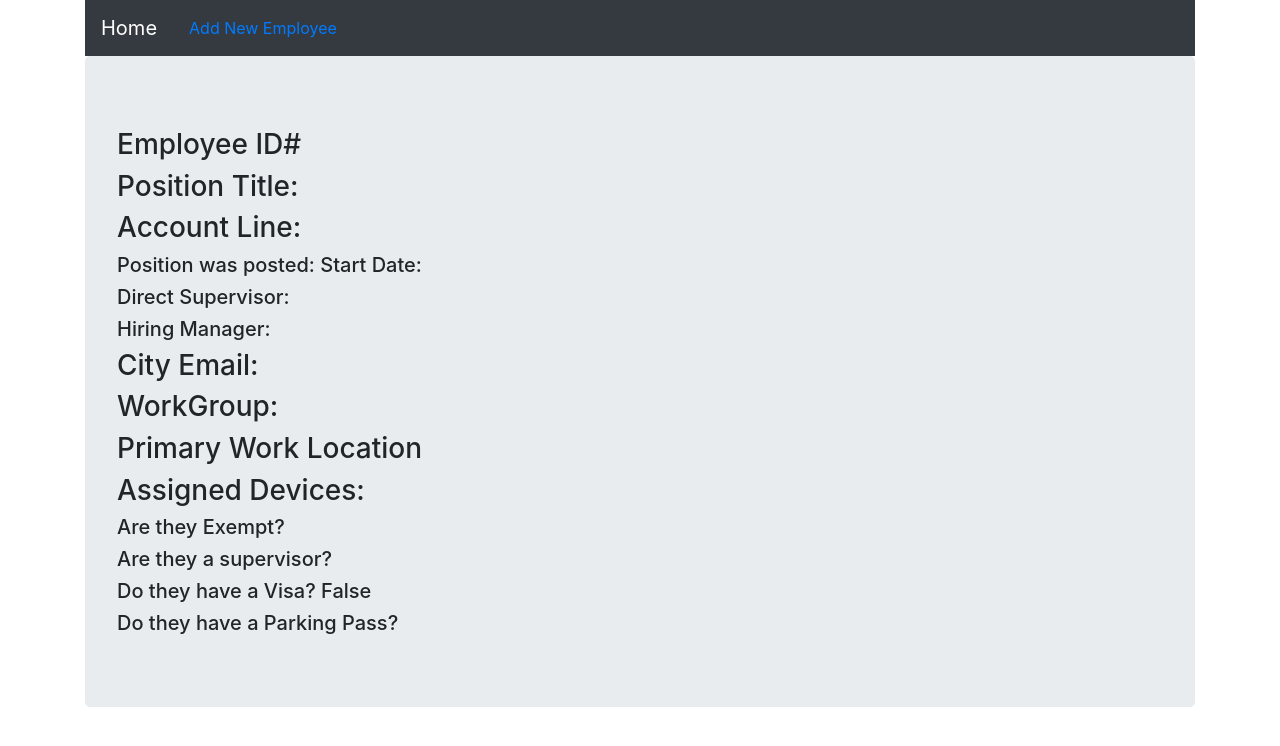
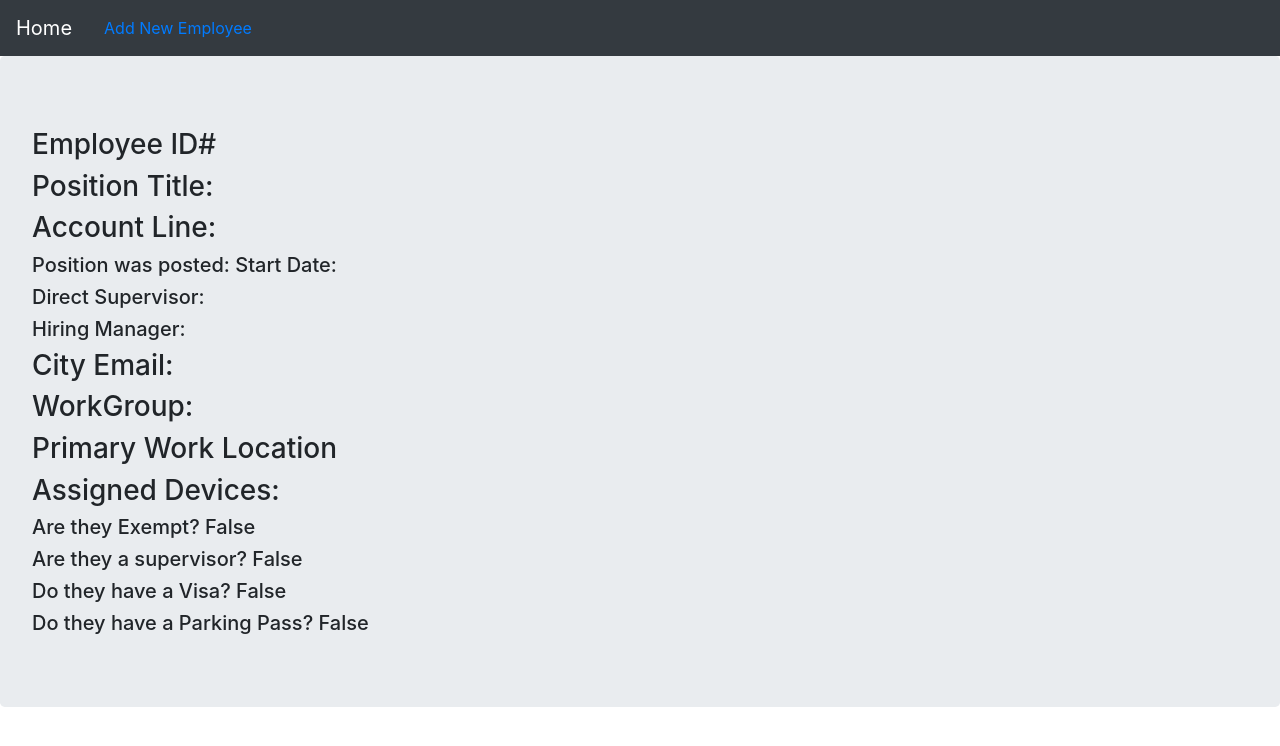
Before and after one commit to KentaroSmith/employee-checklist, a React (Create React App) app in the folder client/: page /employeeID/1 in a window 1280 px wide. Shown: the top 746 px of the page. Built offline with nearby package versions, Linux system fonts and the light colour scheme; no server answers.

Commit message:
removed container element for better styling and fixed typo in workgroup input

```diff
--- a/client/src/App.js
+++ b/client/src/App.js
@@ -6,11 +6,12 @@ import 'bootstrap/dist/css/bootstrap.min.css';
 import Homepage from "./pages/home";
 import Employee from "./pages/add";
 import EmployeeByID from "./pages/employeeID"
-import { Container, Navbar, NavItem, NavbarBrand, Nav, NavLink } from "reactstrap"
+import { Navbar, NavItem, NavbarBrand, Nav, NavLink } from "reactstrap"
 class App extends Component {
   render() {
     return (
-      <Container>
+      <div>
+{/*I removed the Container element, made everything too claustrophobic*/}
         <Navbar color="dark" dark expand="md">
           <NavbarBrand href="/">Home</NavbarBrand>
           <Nav>
@@ -19,14 +20,15 @@ class App extends Component {
             </NavItem>
           </Nav>
         </Navbar>
-        <Router>
+
+      <Router>
           <div>
             <Route exact path="/" component={Homepage} />
             <Route exact path="/employee" component={Employee} />
             <Route exact path="/employeeID/:id" component={EmployeeByID}/>
           </div>
         </Router>
-      </Container>
+      </div>
     )
   }
 }
--- a/client/src/components/viewOne.js
+++ b/client/src/components/viewOne.js
@@ -18,13 +18,15 @@ const ViewAll = ({
     visaCard,
     cityHallParkingPass
 }) => {
-    let creditCard;
-    if (visaCard){
-        creditCard= "True"
+    const itemBoolean = function(item){
+        if (item){
+            return("True")
+        }
+        else{
+            return("False")
+        }
     }
-    else{
-        creditCard= "False"
-    }
+
     return (
 
             <div>
@@ -40,10 +42,10 @@ const ViewAll = ({
                     <h3>WorkGroup: {workgroup} </h3>
                     <h3>Primary Work Location {location} </h3>
                     <h3>Assigned Devices: {devices} </h3>
-                    <h5>Are they Exempt?{exempt}</h5>
-                    <h5>Are they a supervisor?{supervisorStatus}</h5>
-                    <h5>Do they have a Visa? {creditCard}</h5>
-                    <h5>Do they have a Parking Pass?{cityHallParkingPass}</h5>
+                    <h5>Are they Exempt? {itemBoolean(exempt)}</h5>
+                    <h5>Are they a supervisor? {itemBoolean(supervisorStatus)}</h5>
+                    <h5>Do they have a Visa? {itemBoolean(visaCard)}</h5>
+                    <h5>Do they have a Parking Pass? {itemBoolean(cityHallParkingPass)}</h5>
 
             </div>
 
--- a/client/src/pages/add.js
+++ b/client/src/pages/add.js
@@ -161,7 +161,7 @@ class AddEmployee extends Component {
                         <option value="Solid Waste">
                         Solid Waste
                         </option>
-                        <option value="internal services">
+                        <option value="Internal Services">
                         Internal Services
                         </option>
                     </Input>
```
